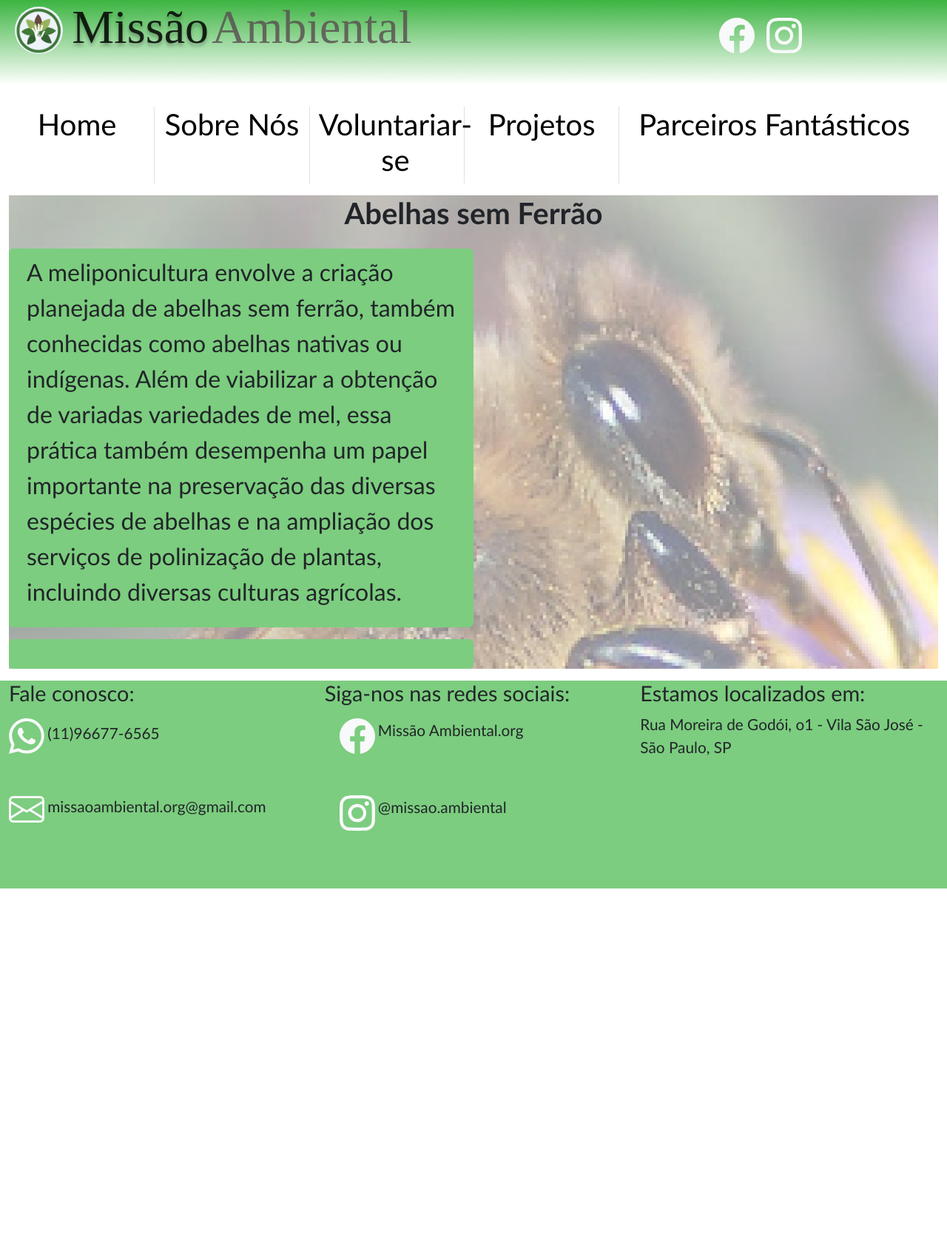
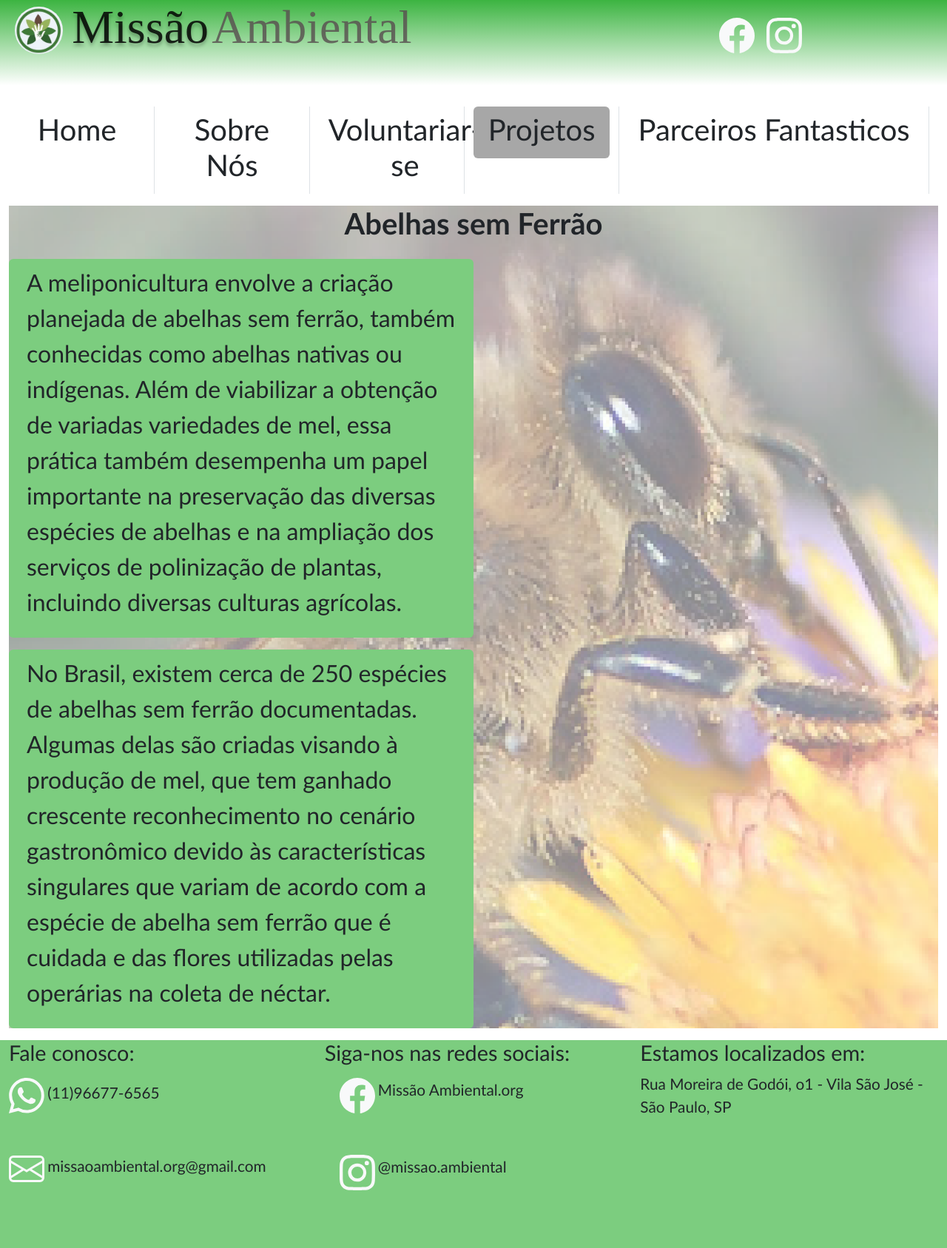
Before and after one commit to RenanAP01/Projeto_Missao_Ambiental, a plain HTML site: page Projeto_Missão_Ambiental_FrontEnd/Abelhas_sem_ferrao.html in a window 1280 px wide. Shown: the top 1687 px of the page at 74% size. Before the commit the page ends 1201 px from the top, so only its background shows below. Drawn offline with nearby package versions, Linux system fonts and the light colour scheme; grey boxes are pictures that could not be loaded.

Commit message:
Pequenos ajustes

```diff
--- a/Projeto_Missão_Ambiental_FrontEnd/Abelhas_sem_ferrao.html
+++ b/Projeto_Missão_Ambiental_FrontEnd/Abelhas_sem_ferrao.html
@@ -61,27 +61,27 @@
             <header class="row col-12 my-3">
                 <div class="col-2 border-end abas">
                     <a href="./Home.html">
-                        <h1>Home</h1>
+                        <button  type="button" class="btn btn-menu text-dark w-100"><h1>Home</h1></button>
                     </a>
                 </div>
                 <div class="col-2 border-end abas">
                     <a href="./sobre_nos.html">
-                        <h1>Sobre Nós</h1>
+                        <button  type="button" class="btn btn-menu text-dark w-100"><h1>Sobre Nós</h1></button>
                     </a>
                 </div>
                 <div class="col-2 border-end abas">
                     <a href="./faca_parte.html">
-                        <h1>Voluntariar-se</h1>
+                        <button  type="button" class="btn btn-menu text-dark w-100"><h1>Voluntariar-se</h1></button>
                     </a>
                 </div>
                 <div class="col-2 border-end abas">
                     <a href="./Projetos.html">
-                        <h1>Projetos</h1>
+                        <button  type="button" class="btn btn-menu_ativado text-dark w-100"><h1>Projetos</h1></button>
                     </a>
                 </div>
-                <div class="col abas">
+                <div class="col-4 border-end abas">
                     <a href="./Parceiros_Fantasticos.html">
-                        <h1>Parceiros Fantásticos</h1>
+                        <button  type="button" class="btn btn-menu text-dark w-100"><h1>Parceiros Fantasticos</h1></button>
                     </a>
                 </div>
             </header>
@@ -97,7 +97,7 @@
 
                 </div>
                 <div class="caixa col-6 rounded px-4 py-2 my-3">
-                    <p class="informacao"></p>
+                    <p class="informacao">No Brasil, existem cerca de 250 espécies de abelhas sem ferrão documentadas. Algumas delas são criadas visando à produção de mel, que tem ganhado crescente reconhecimento no cenário gastronômico devido às características singulares que variam de acordo com a espécie de abelha sem ferrão que é cuidada e das flores utilizadas pelas operárias na coleta de néctar.</p>
 
                 </div>
 
--- a/Projeto_Missão_Ambiental_FrontEnd/css/mlt.css
+++ b/Projeto_Missão_Ambiental_FrontEnd/css/mlt.css
@@ -61,7 +61,8 @@ h2 .informacao{
     font-size: 2rem;
 }
 
-p.informacao{
+
+ul.informacao,p.informacao{
     font-size: 2rem;
     line-break: auto;
 }
@@ -120,6 +121,12 @@ article.Compostagem{
     background-repeat: no-repeat;
 
 }
+article.coleta_da_agua{
+    background-image: url(/Projeto_Missão_Ambiental_FrontEnd/img/chuva\ 1.png);
+    background-size: cover;
+    background-repeat: no-repeat;
+
+}
 
 
 .google-map {
```
Also changed, not shown: Projeto_Missão_Ambiental_FrontEnd/Coleta_de_agua_de_chuva.html (+9 -9 lines), Projeto_Missão_Ambiental_FrontEnd/Compostagem_Comunitaria.html (+6 -6 lines), Projeto_Missão_Ambiental_FrontEnd/Home.html (+2 -2 lines), Projeto_Missão_Ambiental_FrontEnd/Parceiros_Fantasticos.html (+1 -1 lines), Projeto_Missão_Ambiental_FrontEnd/Projetos.html (+1 -1 lines), Projeto_Missão_Ambiental_FrontEnd/img/chuva 1.png (added).
